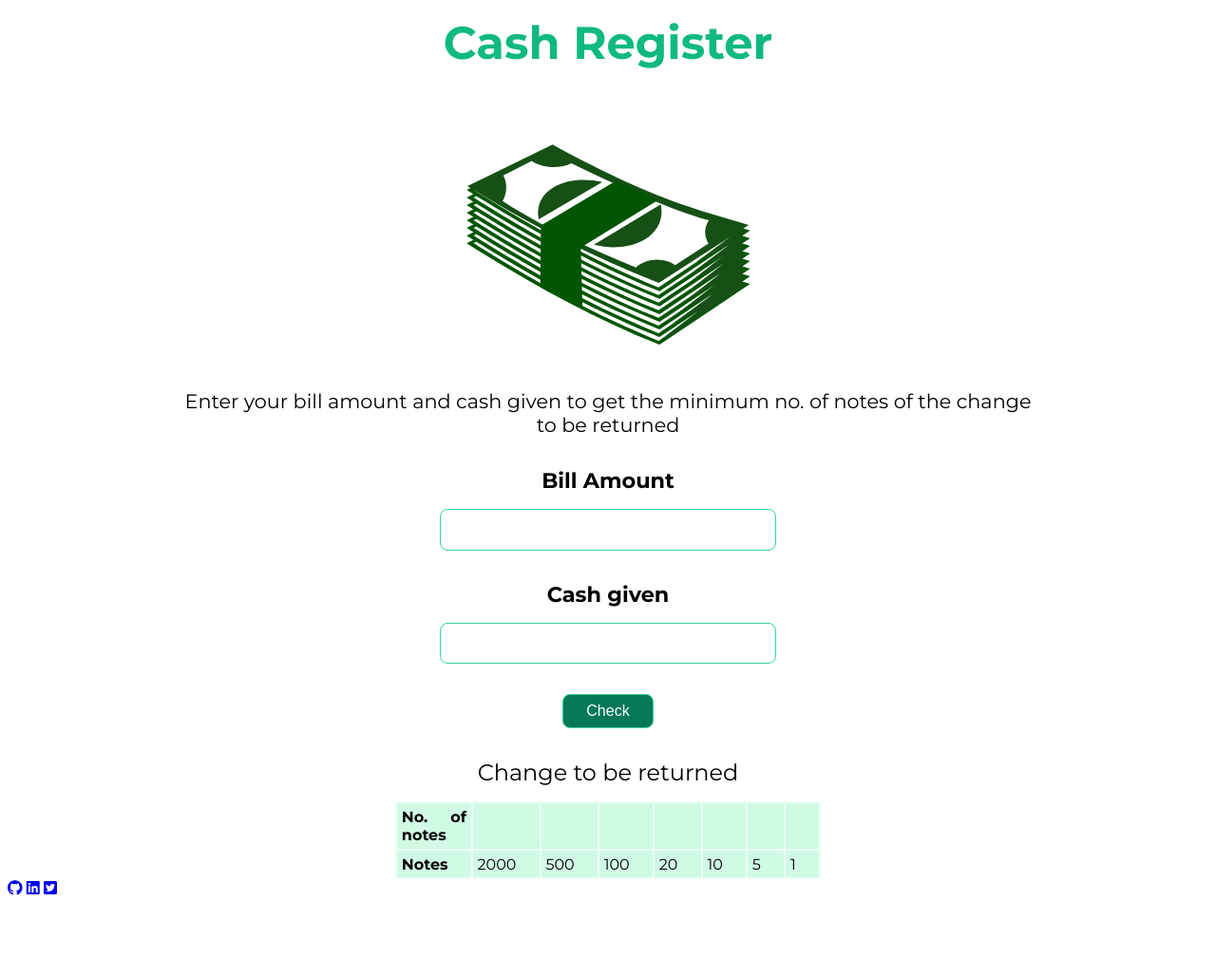
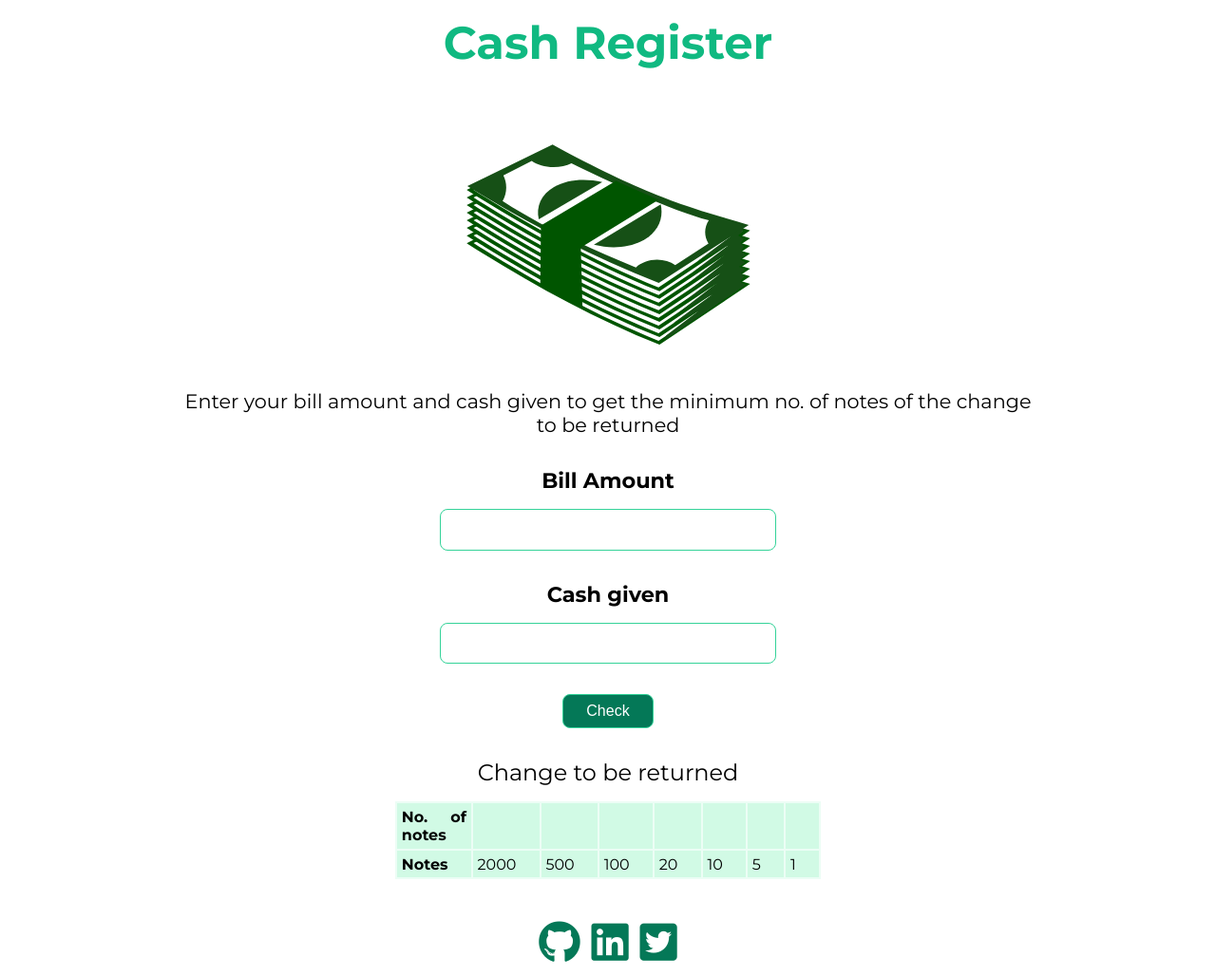
Before and after one commit to vanshitalavange/cash-register, a plain HTML site: page index.html in a window 1280 px wide. Shown: the whole page at 95% size. Before the commit the page ends 953 px from the top, so only its background shows below. Drawn offline with Linux system fonts and the light colour scheme.

Commit message:
style : styling icons

```diff
--- a/styles.css
+++ b/styles.css
@@ -1,6 +1,7 @@
 @import url('https://fonts.googleapis.com/css2?family=Montserrat:wght@400;700&display=swap');
 body{
     font-family: 'Montserrat', sans-serif;
+
 
 }
 :root{
@@ -100,3 +101,13 @@ th, td {
     background-color: #D1FAE5;
     ;
 }
+.social-links
+{
+  margin-top:2.5rem;
+  text-align: center;
+  font-size: 2.8rem;
+
+}
+.social-links i{
+    color:var(--darkgreen-color);
+}
```
